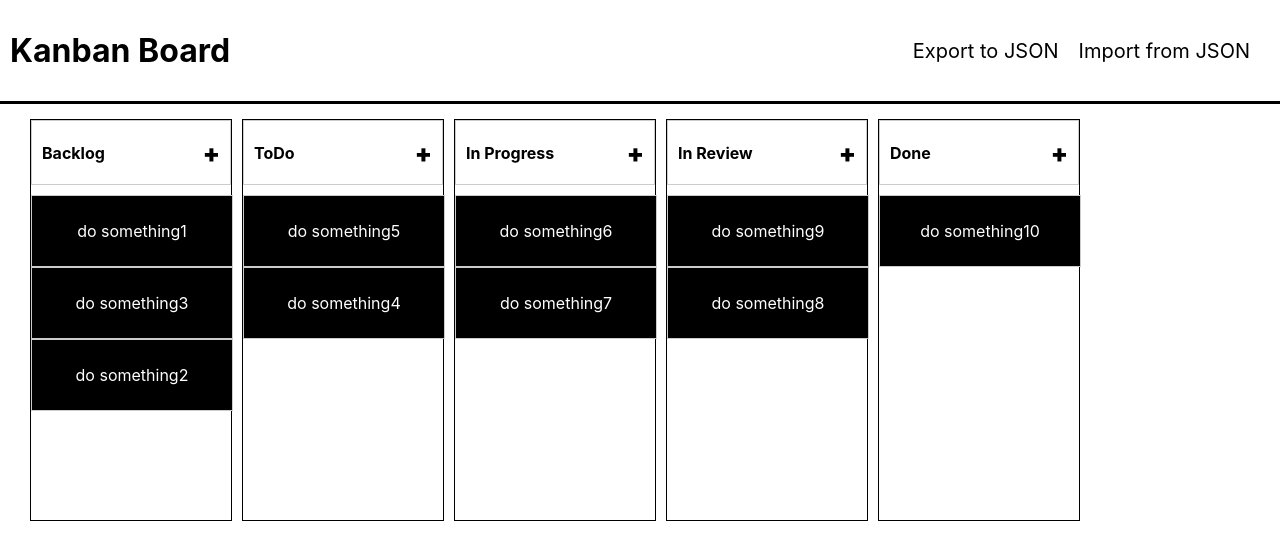
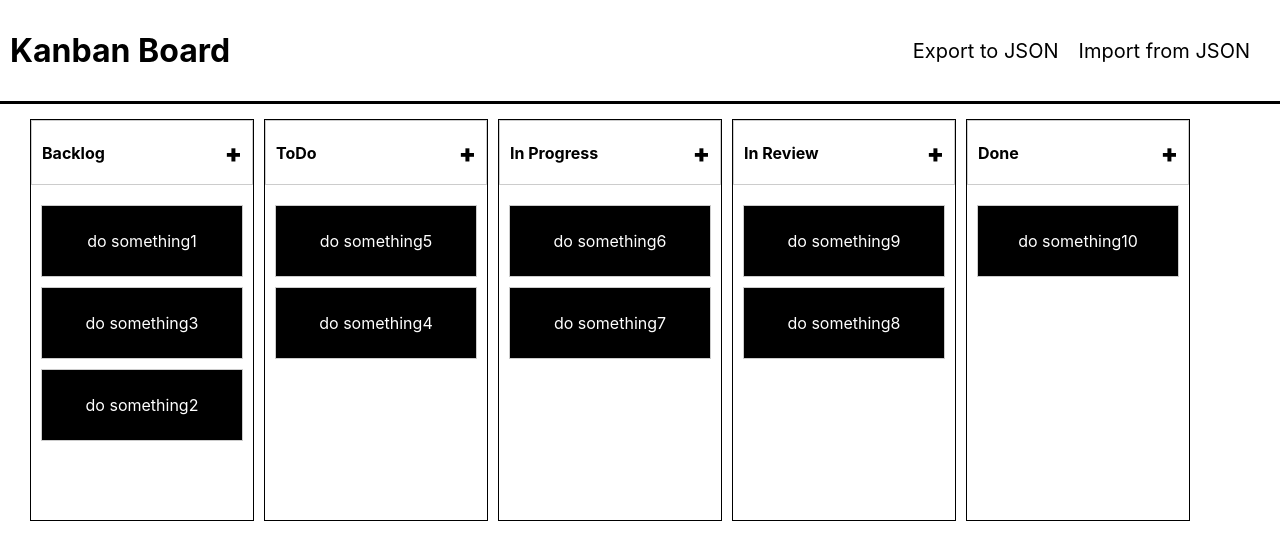
Before and after one commit to MohamedElshazly/Kanban-Board, a React (Create React App) app: page / in a window 1280 px wide. Shown: the top 560 px of the page. Built offline with nearby package versions, Linux system fonts and the light colour scheme.

Commit message:
done with required functionalities

```diff
--- a/src/components/KanbanBoard.js
+++ b/src/components/KanbanBoard.js
@@ -123,7 +123,6 @@ export default function KanbanBoard() {
                     ))}
                 </div>
 
-
             </div>
         )
     }
--- a/src/styles/board.css
+++ b/src/styles/board.css
@@ -1,6 +1,6 @@
 .board{
     display: grid;
-    grid-template-rows: 1fr 4fr 1fr;
+    grid-template-rows: 1fr 4fr ;
 
 }
 .header{
--- a/src/styles/card.css
+++ b/src/styles/card.css
@@ -6,10 +6,11 @@
     justify-content: center;
     align-items: center;
     border: 1px #ccc solid;
-    width: 100%;
+    width: 200px;
     height: 70px;
     background-color: #000;
     color: #fff;
+    margin: 10px;
 }
 .card:hover{
     cursor: pointer;
--- a/src/styles/column.css
+++ b/src/styles/column.css
@@ -9,7 +9,7 @@
     border: 1px #000 solid;
     min-height: 400px;
     height: max-content;
-    width: 200px;
+    width: max-content;
 }
 .col-head{
     display: flex;
```
Also changed, not shown: package.json (+7 -0 lines), 1 other file (tests, documents, lock files or other folders).
